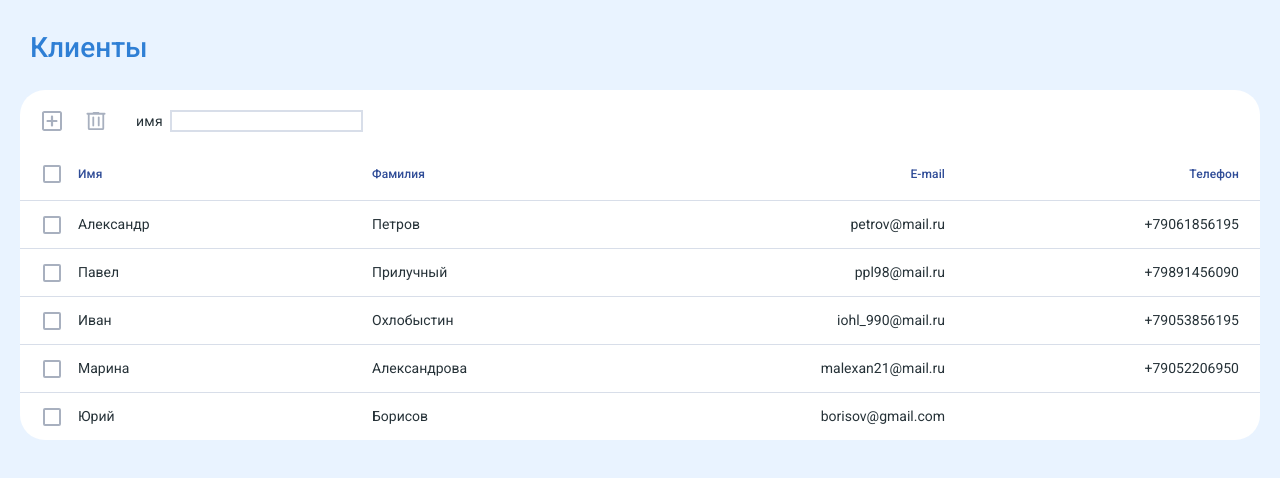
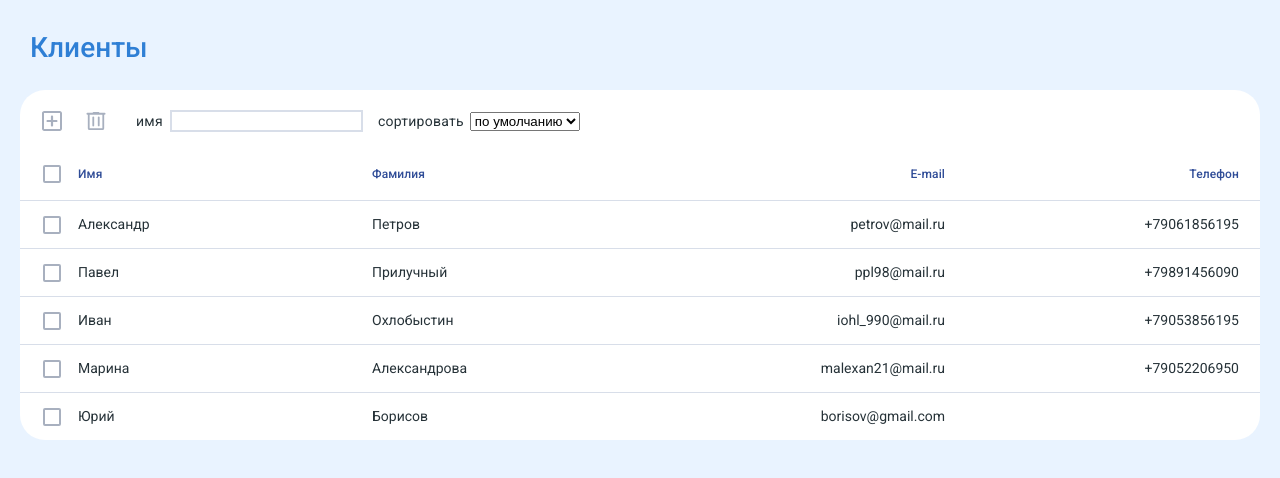
Before and after one commit to Kornull/initium-test-task, an Angular app: page / in a window 1280 px wide. Shown: the top 478 px of the page. Built offline with nearby package versions, Linux system fonts and the light colour scheme.

Commit message:
feat: add sorting

```diff
--- a/src/app/core/services/index.ts
+++ b/src/app/core/services/index.ts
@@ -1 +1,2 @@
 export * from './filter-name.service';
+export * from './sorting.service';
--- /dev/null
+++ b/src/app/core/services/sorting.service.ts
@@ -0,0 +1,29 @@
+import { Injectable } from '@angular/core';
+import { SortedActions } from '../store/models/types';
+
+@Injectable({
+  providedIn: 'root',
+})
+export class SortingService {
+  sorted: string = '';
+
+  setSortingData(val: string): void {
+    switch (val) {
+      case SortedActions.ALPHABET:
+        this.sorted = val;
+        return;
+      case SortedActions.MAIL:
+        this.sorted = val;
+        return;
+      case SortedActions.PHONE:
+        this.sorted = val;
+        return;
+      default:
+        this.sorted = '';
+    }
+  }
+
+  getSortedTitle(): string {
+    return this.sorted;
+  }
+}
--- a/src/app/core/store/models/index.ts
+++ b/src/app/core/store/models/index.ts
@@ -1 +1,2 @@
 export * from './table.model';
+export * from './types';
--- /dev/null
+++ b/src/app/core/store/models/types.ts
@@ -0,0 +1,6 @@
+export enum SortedActions {
+  DEFAULT = 'default',
+  ALPHABET = 'alphabet',
+  MAIL = 'mail',
+  PHONE = 'phone',
+}
--- /dev/null
+++ b/src/app/shared/pipes/sorting.pipe.ts
@@ -0,0 +1,37 @@
+/* eslint-disable no-self-compare */
+import { Pipe, PipeTransform } from '@angular/core';
+
+import { ListData, SortedActions, UserInfo } from 'src/app/core/store';
+
+@Pipe({
+  name: 'sortingPipe',
+})
+export class SortingPipe implements PipeTransform {
+  transform(data: ListData, sort: string = ''): ListData {
+    switch (sort) {
+      case SortedActions.ALPHABET:
+        return {
+          ...data,
+          users: data.users.sort((a: UserInfo, b: UserInfo) =>
+            a.name > b.name ? 1 : -1
+          ),
+        };
+      case SortedActions.PHONE:
+        return {
+          ...data,
+          users: data.users.sort((a: UserInfo, b: UserInfo) =>
+            a.phone.toString().slice(1) > b.phone.toString().slice(1) ? 1 : -1
+          ),
+        };
+      case SortedActions.MAIL:
+        return {
+          ...data,
+          users: data.users.sort((a: UserInfo, b: UserInfo) =>
+            a.email > b.email ? 1 : -1
+          ),
+        };
+      default:
+        return data;
+    }
+  }
+}
--- a/src/app/shared/shared.module.ts
+++ b/src/app/shared/shared.module.ts
@@ -9,9 +9,10 @@ import { MatTableModule } from '@angular/material/table';
 import { MatFormFieldModule } from '@angular/material/form-field';
 import { MatSelectModule } from '@angular/material/select';
 import { FilterNamePipe } from './pipes/filter-name.pipe';
+import { SortingPipe } from './pipes/sorting.pipe';
 
 @NgModule({
-  declarations: [FilterNamePipe],
+  declarations: [FilterNamePipe, SortingPipe],
   imports: [
     CommonModule,
     MatButtonModule,
@@ -31,6 +32,7 @@ import { FilterNamePipe } from './pipes/filter-name.pipe';
     MatFormFieldModule,
     MatSelectModule,
     FilterNamePipe,
+    SortingPipe,
   ],
 })
 export class SharedModule {}
--- /dev/null
+++ b/src/app/table/components/table/table-sort/table-sort.component.html
@@ -0,0 +1,14 @@
+<div class="sort">
+  <span class="sort-title">сортировать</span>
+  <select
+    class="sort-input"
+    name="user_profile_color_2"
+    required="required"
+    (click)="changeSelect()"
+    [(ngModel)]="selected">
+    <option value="default">по умолчанию</option>
+    <option value="alphabet">по алфавиту</option>
+    <option value="mail">по почте</option>
+    <option value="phone">по телефону</option>
+  </select>
+</div>
--- /dev/null
+++ b/src/app/table/components/table/table-sort/table-sort.component.scss
@@ -0,0 +1,11 @@
+.sort {
+  display: flex;
+  align-items: center;
+  height: 22px;
+  padding: 0 10px;
+
+  &-title {
+    display: block;
+    margin: 0 6px;
+  }
+}
--- /dev/null
+++ b/src/app/table/components/table/table-sort/table-sort.component.ts
@@ -0,0 +1,17 @@
+import { Component } from '@angular/core';
+import { SortingService } from 'src/app/core/services';
+
+@Component({
+  selector: 'app-table-sort',
+  templateUrl: './table-sort.component.html',
+  styleUrls: ['./table-sort.component.scss'],
+})
+export class TableSortComponent {
+  selected: string = 'default';
+
+  constructor(private sortingService: SortingService) {}
+
+  changeSelect() {
+    this.sortingService.setSortingData(this.selected);
+  }
+}
--- a/src/app/table/components/table/table.component.html
+++ b/src/app/table/components/table/table.component.html
@@ -2,7 +2,9 @@
   <div class="table-btns">
     <app-table-btns></app-table-btns>
     <app-table-filter></app-table-filter>
+    <app-table-sort></app-table-sort>
   </div>
 
-  <app-table-list [userListData]="listData | filterName: onFilterByName() "></app-table-list>
+  <app-table-list
+    [userListData]="listData | filterName: onFilterByName() | sortingPipe: onSorting()"></app-table-list>
 </div>
--- a/src/app/table/components/table/table.component.ts
+++ b/src/app/table/components/table/table.component.ts
@@ -1,5 +1,5 @@
 import { Component, OnInit } from '@angular/core';
-import { FilterNameService } from 'src/app/core/services';
+import { FilterNameService, SortingService } from 'src/app/core/services';
 
 import { ListData, User } from 'src/app/core/store';
 
@@ -16,7 +16,10 @@ export class TableComponent implements OnInit {
     users: [],
   };
 
-  constructor(private filterNameService: FilterNameService) {}
+  constructor(
+    private filterNameService: FilterNameService,
+    private sortingService: SortingService
+  ) {}
 
   ngOnInit(): void {
     this.listData.users = mockData.users.map((user: User, i: number) => {
@@ -31,4 +34,8 @@ export class TableComponent implements OnInit {
   onFilterByName(): string {
     return this.filterNameService.getFilteredName();
   }
+
+  onSorting(): string {
+    return this.sortingService.getSortedTitle();
+  }
 }
--- a/src/app/table/table.module.ts
+++ b/src/app/table/table.module.ts
@@ -11,6 +11,7 @@ import {
   TableListItemComponent,
   TableFilterComponent,
 } from './components/table';
+import { TableSortComponent } from './components/table/table-sort/table-sort.component';
 
 @NgModule({
   declarations: [
@@ -20,6 +21,7 @@ import {
     TableListHeaderComponent,
     TableListItemComponent,
     TableFilterComponent,
+    TableSortComponent,
   ],
   imports: [CommonModule, SharedModule],
   exports: [TableComponent],
```
